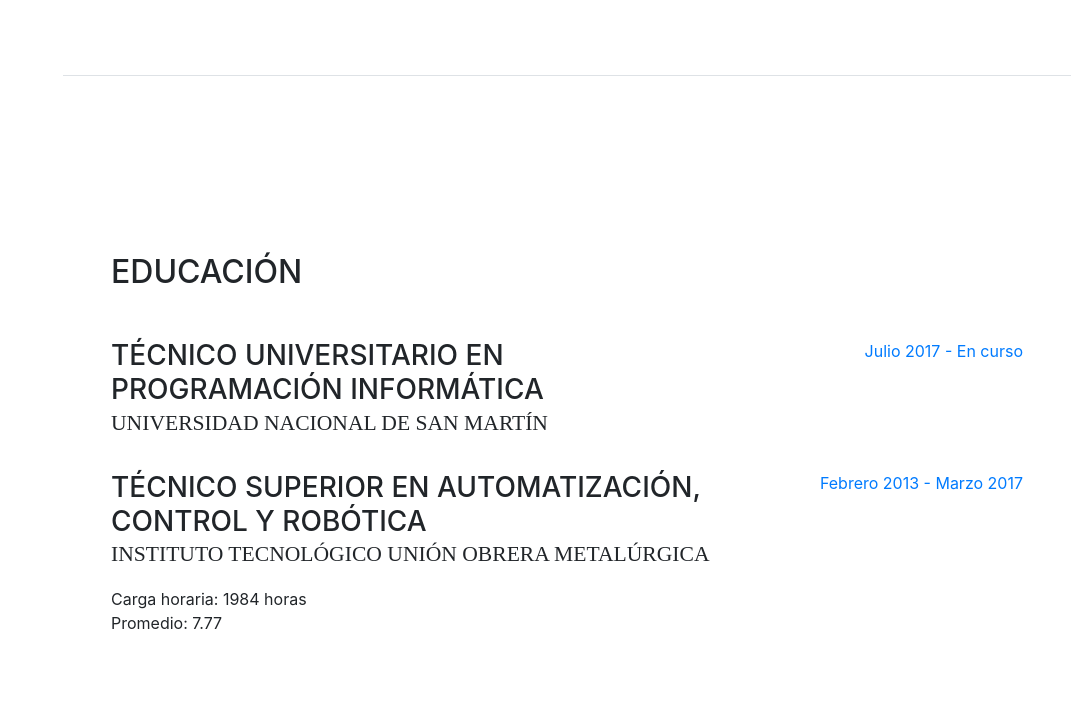
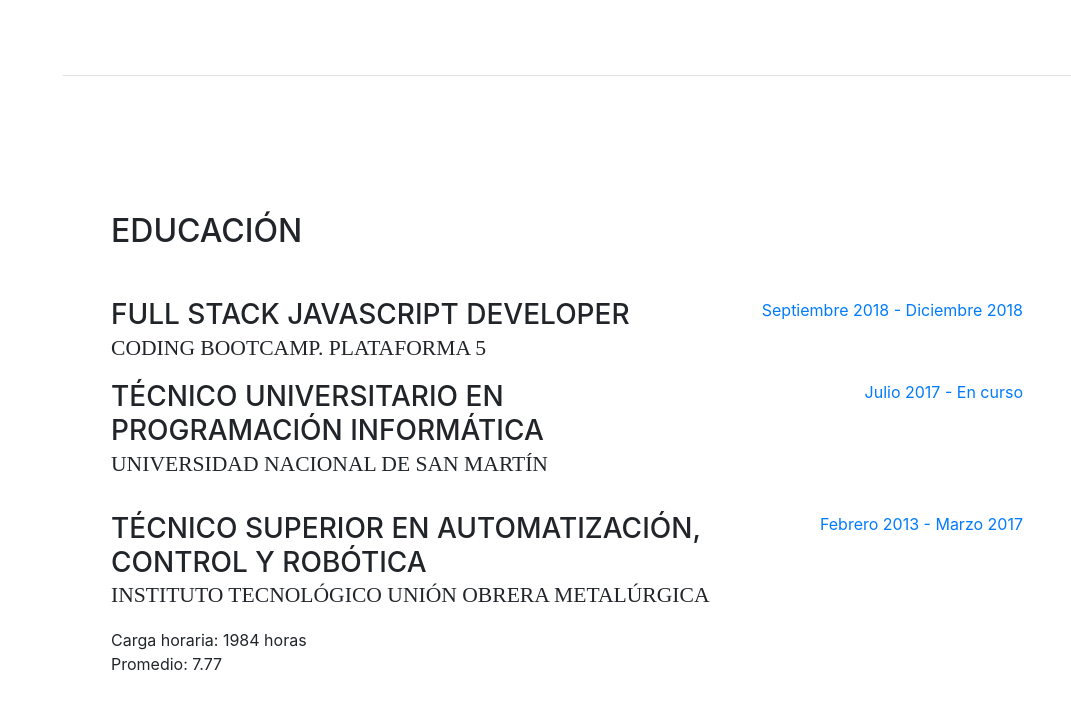
Before and after one commit to CardozoJavier/digitalResume, a website with bundled scripts: page index.html in a window 1280 px wide. Shown: the part 1625-2333 px from the top of the page, without its empty margins (209-1280 px from the left). Built offline with nearby package versions, Linux system fonts and the light colour scheme; a web font is replaced by a local one.

Commit message:
Update index.html

```diff
--- a/index.html
+++ b/index.html
@@ -159,6 +159,15 @@
 
           <div class="resume-item d-flex flex-column flex-md-row">
             <div class="resume-content mr-auto">
+              <h3 class="mb-0">Full stack javascript developer</h3>
+              <div class="subheading mb-3">Coding bootcamp. Plataforma 5</div>
+            </div>
+            <div class="resume-date text-md-right">
+              <span class="text-primary">Septiembre 2018 - Diciembre 2018</span>
+            </div>
+          </div>
+          <div class="resume-item d-flex flex-column flex-md-row">
+            <div class="resume-content mr-auto">
               <h3 class="mb-0">Técnico universitario en programación informática</h3>
               <div class="subheading mb-3">Universidad Nacional de San Martín</div>
             </div>
```
